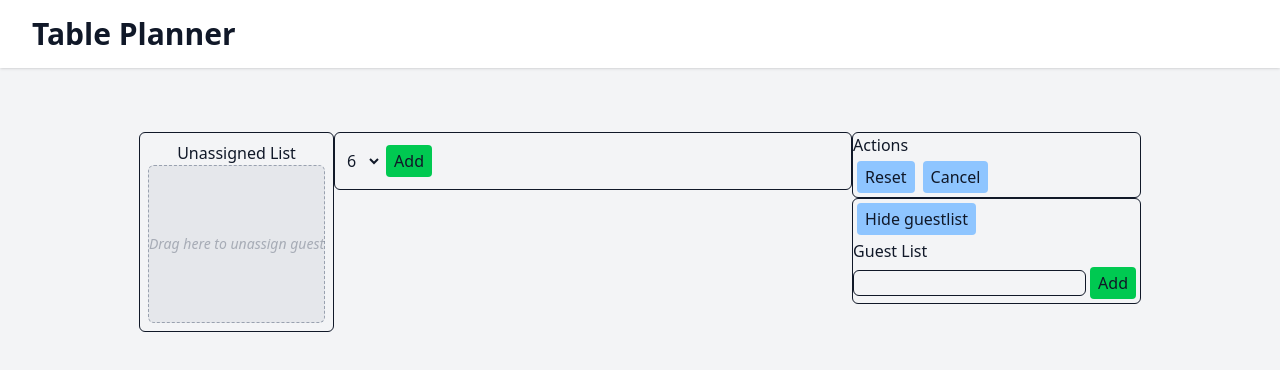
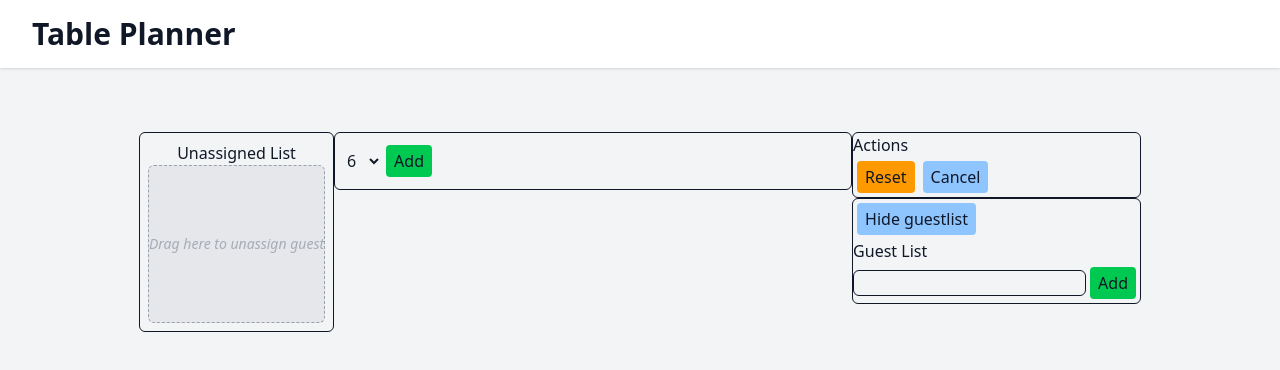
Before and after one commit to out-spaced/tableplanner, a React (Vite) app: page / in a window 1280 px wide. Both pictures are taken after a click on the button "Reset". Shown: the top 370 px of the page. Built offline with nearby package versions, Linux system fonts and the light colour scheme; what mobile-drag-drop would draw is missing.

Commit message:
add button oj clas

```diff
--- a/src/Actions/Actions.tsx
+++ b/src/Actions/Actions.tsx
@@ -33,7 +33,7 @@ function Actions({
       </Activity>
       <Activity mode={resetClicked ? "visible" : "hidden"}>
         <div>
-          <button className="btn-default" onClick={() => reset()}>
+          <button className="btn-oj" onClick={() => reset()}>
             Reset
           </button>
           <button
--- a/src/Actions/ResetButton.tsx
+++ b/src/Actions/ResetButton.tsx
@@ -1,9 +1,6 @@
 function ResetButton({ setResetClicked }: { setResetClicked: Function }) {
   return (
-    <button
-      onClick={() => setResetClicked(true)}
-      className="m-1 p-2 pt-1 pb-1 bg-amber-500 rounded-sm shadow-gray-500 hover:shadow-md"
-    >
+    <button onClick={() => setResetClicked(true)} className="btn-oj">
       Reset
     </button>
   );
--- a/src/index.css
+++ b/src/index.css
@@ -4,4 +4,8 @@
     .btn-default {
         @apply m-1 p-2 pt-1 pb-1 bg-blue-300 rounded-sm shadow-gray-500 hover:shadow-md
     }
+    .btn-oj
+    {
+        @apply m-1 p-2 pt-1 pb-1 bg-amber-500 rounded-sm shadow-gray-500 hover:shadow-md
+    }
 }
```
